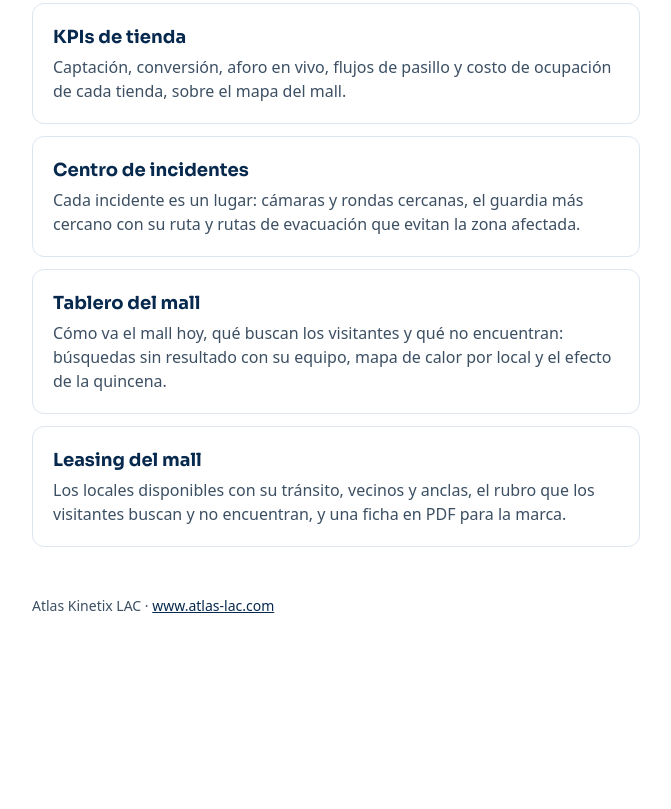
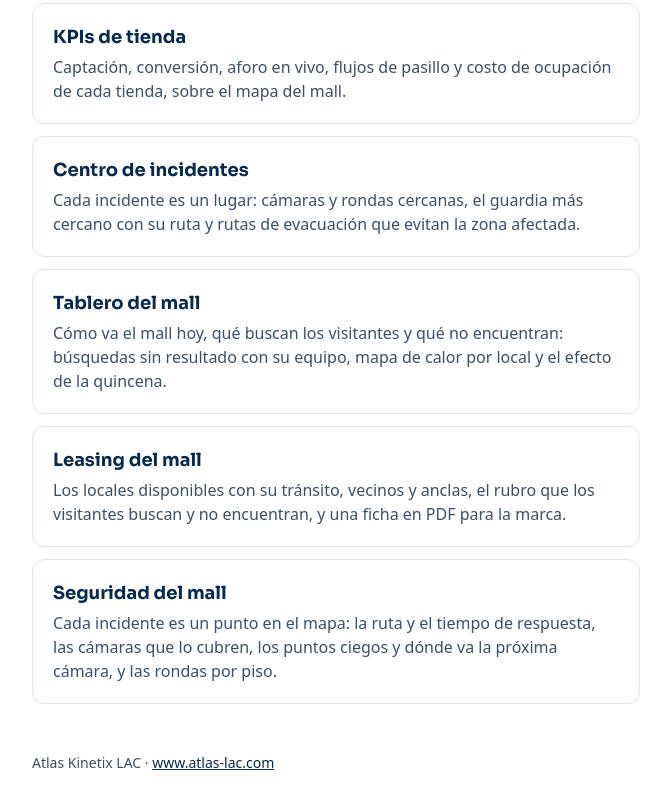
Before and after one commit to fchavarrix/fchavarrix.github.io, a plain HTML site: page index.html in a window 1280 px wide. Shown: the part 596-1405 px from the top of the page, without its empty margins (304-975 px from the left). Before the commit the page ends 1260 px from the top, so only its background shows below. Drawn offline with Linux system fonts and the light colour scheme.

Commit message:
Card for the Security app of the mall suite
Co-Authored-By: Claude Opus 5.5 <noreply@anthropic.com>

```diff
--- a/index.html
+++ b/index.html
@@ -61,6 +61,10 @@
           <strong>Leasing del mall</strong>
           <span>Los locales disponibles con su tránsito, vecinos y anclas, el rubro que los visitantes buscan y no encuentran, y una ficha en PDF para la marca.</span>
         </a>
+        <a class="demo" href="https://mall-suite-demo.atlas-lac.com/apps/seguridad/">
+          <strong>Seguridad del mall</strong>
+          <span>Cada incidente es un punto en el mapa: la ruta y el tiempo de respuesta, las cámaras que lo cubren, los puntos ciegos y dónde va la próxima cámara, y las rondas por piso.</span>
+        </a>
       </div>
       <footer>Atlas Kinetix LAC · <a href="https://www.atlas-lac.com">www.atlas-lac.com</a></footer>
     </main>
```
